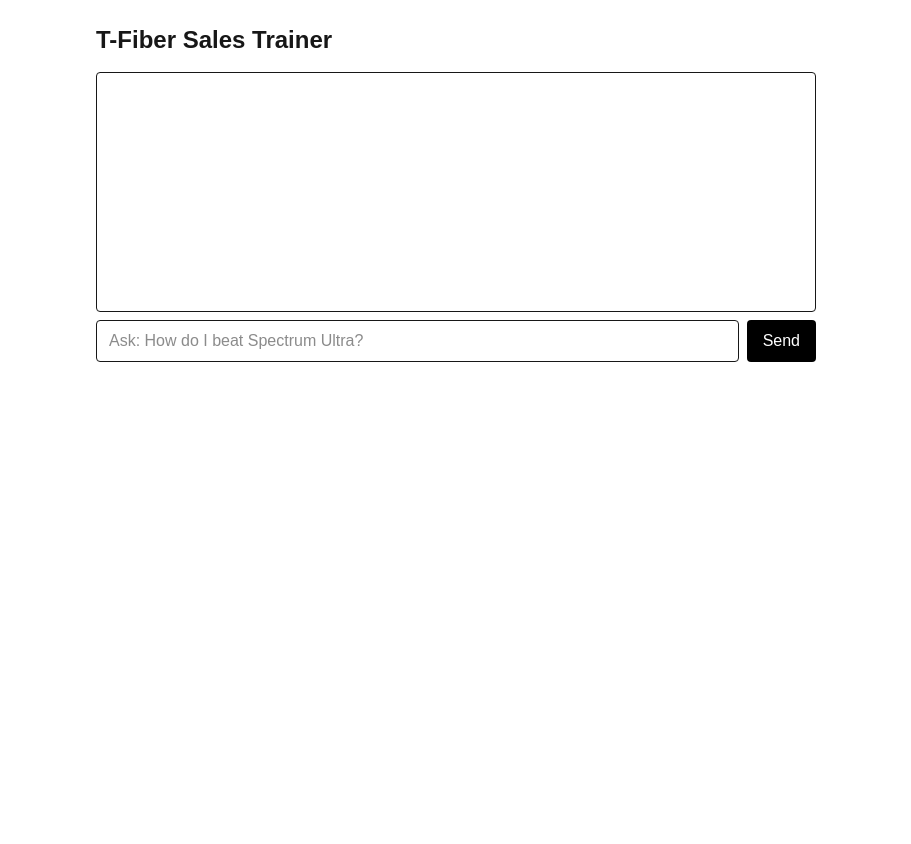
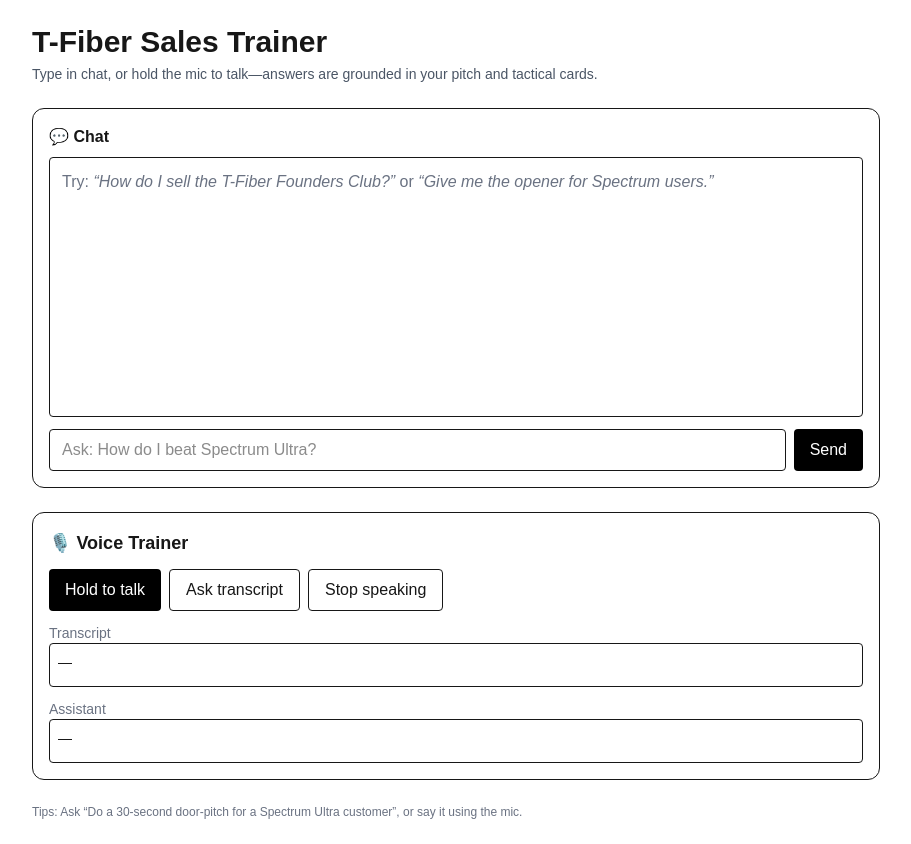
Before and after one commit to mtoheeds/tfiber-web, a Next.js app: page / in a window 1280 px wide. Shown: the whole page, without its empty margins (184-1095 px from the left). Before the commit the page ends 800 px from the top, so only its background shows below. Built offline with nearby package versions, Linux system fonts and the light colour scheme.

Commit message:
feat: add VoiceAgent (push-to-talk) and UI card

```diff
--- a/package.json
+++ b/package.json
@@ -15,7 +15,8 @@
     "openai": "^5.22.0",
     "pg": "^8.16.3",
     "react": "19.1.0",
-    "react-dom": "19.1.0"
+    "react-dom": "19.1.0",
+    "tavily": "^1.0.2"
   },
   "devDependencies": {
     "@eslint/eslintrc": "^3",
--- a/src/app/page.tsx
+++ b/src/app/page.tsx
@@ -1,15 +1,34 @@
-import ChatBox from "@/components/ChatBox";
+"use client";
 
-// Prevent static prerender errors while you're wiring APIs
-export const dynamic = "force-dynamic";
-// (Optional) If you previously used edge runtime and don't need it:
-export const runtime = "nodejs";
+import dynamic from "next/dynamic";
+
+const ChatBox = dynamic(() => import("@/components/ChatBox"), { ssr: false });
+const VoiceAgent = dynamic(() => import("@/components/VoiceAgent"), { ssr: false });
 
 export default function Home() {
   return (
-    <main className="max-w-3xl mx-auto p-6 space-y-4">
-      <h1 className="text-2xl font-bold">T-Fiber Sales Trainer</h1>
-      <ChatBox />
+    <main className="mx-auto max-w-4xl p-6 space-y-6">
+      <header className="space-y-1">
+        <h1 className="text-3xl font-bold">T-Fiber Sales Trainer</h1>
+        <p className="text-sm text-gray-600">
+          Type in chat, or hold the mic to talk—answers are grounded in your pitch and tactical cards.
+        </p>
+      </header>
+
+      {/* Chat */}
+      <section className="rounded-xl border p-4 bg-white">
+        <h2 className="font-semibold mb-2">💬 Chat</h2>
+        <ChatBox />
+      </section>
+
+      {/* Voice */}
+      <section>
+        <VoiceAgent />
+      </section>
+
+      <footer className="text-xs text-gray-500">
+        Tips: Ask “Do a 30-second door-pitch for a Spectrum Ultra customer”, or say it using the mic.
+      </footer>
     </main>
   );
 }
--- a/src/components/ChatBox.tsx
+++ b/src/components/ChatBox.tsx
@@ -1,16 +1,28 @@
 "use client";
 
-import { useState } from "react";
+import { useEffect, useRef, useState } from "react";
+
+type Msg = { role: "user" | "assistant"; text: string };
 
 export default function ChatBox() {
   const [input, setInput] = useState("");
-  const [lines, setLines] = useState<string[]>([]);
+  const [msgs, setMsgs] = useState<Msg[]>([]);
+  const [pending, setPending] = useState(false);
+  const listRef = useRef<HTMLDivElement>(null);
+
+  // keep the view scrolled to the last message
+  useEffect(() => {
+    listRef.current?.scrollTo({ top: listRef.current.scrollHeight, behavior: "smooth" });
+  }, [msgs, pending]);
 
   async function send() {
     const q = input.trim();
-    if (!q) return;
-    setLines(l => [...l, `user: ${q}`]);
+    if (!q || pending) return;
+
+    // add user message optimistically
+    setMsgs((m) => [...m, { role: "user", text: q }]);
     setInput("");
+    setPending(true);
 
     try {
       const res = await fetch("/api/chat", {
@@ -18,29 +30,119 @@
         headers: { "Content-Type": "application/json" },
         body: JSON.stringify({ message: q }),
       });
-      const data = await res.json();
-      if (data?.text) setLines(l => [...l, `assistant: ${data.text}`]);
-      else setLines(l => [...l, `assistant: Error`]);
-    } catch (e) {
-      setLines(l => [...l, `assistant: Error`]);
+
+      // Try to parse JSON; handle non-2xx and non-JSON gracefully
+      let assistantText = "";
+      try {
+        const data = await res.json();
+        assistantText =
+          (data?.text as string) ||
+          (data?.answer as string) ||
+          (data?.message as string) ||
+          (data?.error as string) ||
+          "";
+      } catch {
+        // If the server didn't return JSON, fall back to generic message
+        assistantText = "";
+      }
+
+      if (!res.ok) {
+        const reason = assistantText || `HTTP ${res.status}`;
+        setMsgs((m) => [
+          ...m,
+          {
+            role: "assistant",
+            text: `Sorry—something went wrong processing that. (${reason})`,
+          },
+        ]);
+      } else if (assistantText) {
+        setMsgs((m) => [...m, { role: "assistant", text: assistantText }]);
+      } else {
+        setMsgs((m) => [
+          ...m,
+          {
+            role: "assistant",
+            text:
+              "I couldn't generate a response. Please try rephrasing your question (e.g., “How do I position fiber vs Spectrum Ultra during peak hours?”).",
+          },
+        ]);
+      }
+    } catch (err: any) {
+      setMsgs((m) => [
+        ...m,
+        {
+          role: "assistant",
+          text: `Network error. Please check your connection and try again.${
+            err?.message ? ` (${err.message})` : ""
+          }`,
+        },
+      ]);
+    } finally {
+      setPending(false);
+    }
+  }
+
+  function onKeyDown(e: React.KeyboardEvent<HTMLInputElement>) {
+    // Enter sends; Shift+Enter makes a newline (for multiline <textarea>, but we’re using <input>)
+    if (e.key === "Enter") {
+      e.preventDefault();
+      send();
     }
   }
 
   return (
-    <div className="space-y-2">
-      <div className="min-h-[240px] rounded border p-3 font-mono whitespace-pre-wrap">
-        {lines.join("\n")}
+    <div className="space-y-3">
+      <div
+        ref={listRef}
+        className="min-h-[260px] max-h-[420px] overflow-y-auto rounded border p-3 bg-white"
+      >
+        {msgs.length === 0 && (
+          <div className="text-gray-500">
+            Try: <em>“How do I sell the T-Fiber Founders Club?”</em> or{" "}
+            <em>“Give me the opener for Spectrum users.”</em>
+          </div>
+        )}
+
+        <div className="space-y-3">
+          {msgs.map((m, i) => (
+            <div key={i} className="leading-relaxed">
+              <span
+                className={
+                  m.role === "user" ? "font-semibold text-sky-700" : "font-semibold text-fuchsia-700"
+                }
+              >
+                {m.role}:
+              </span>{" "}
+              <span className="whitespace-pre-wrap break-words">{m.text}</span>
+            </div>
+          ))}
+
+          {pending && (
+            <div>
+              <span className="font-semibold text-fuchsia-700">assistant:</span>{" "}
+              <span className="text-gray-500">Typing…</span>
+            </div>
+          )}
+        </div>
       </div>
+
       <div className="flex gap-2">
         <input
           className="flex-1 border rounded px-3 py-2"
           placeholder="Ask: How do I beat Spectrum Ultra?"
           value={input}
-          onChange={e => setInput(e.target.value)}
-          onKeyDown={e => e.key === "Enter" && send()}
+          onChange={(e) => setInput(e.target.value)}
+          onKeyDown={onKeyDown}
+          disabled={pending}
         />
-        <button className="px-4 py-2 rounded bg-black text-white" onClick={send}>
-          Send
+        <button
+          className={`px-4 py-2 rounded text-white ${
+            pending ? "bg-gray-400 cursor-not-allowed" : "bg-black"
+          }`}
+          onClick={send}
+          disabled={pending}
+        >
+          {pending ? "Sending…" : "Send"}
         </button>
       </div>
     </div>
--- /dev/null
+++ b/src/components/VoiceAgent.tsx
@@ -0,0 +1,145 @@
+"use client";
+
+import { useEffect, useRef, useState } from "react";
+
+type SR =
+  | (typeof window extends any ? (window & { webkitSpeechRecognition?: any })["SpeechRecognition"] : any)
+  | any;
+
+/**
+ * Simple push-to-talk voice agent:
+ * - Uses Web Speech API for mic input (Chrome/Edge: webkitSpeechRecognition)
+ * - Sends transcript to /api/chat
+ * - Speaks the assistant reply with speechSynthesis
+ */
+export default function VoiceAgent() {
+  const [supported, setSupported] = useState(false);
+  const [listening, setListening] = useState(false);
+  const [busy, setBusy] = useState(false);
+  const [transcript, setTranscript] = useState("");
+  const [lastReply, setLastReply] = useState("");
+  const recogRef = useRef<any>(null);
+
+  useEffect(() => {
+    const SR: any =
+      (window as any).SpeechRecognition || (window as any).webkitSpeechRecognition;
+    if (SR) {
+      const r = new SR();
+      r.lang = "en-US";
+      r.interimResults = true;
+      r.continuous = false;
+
+      r.onresult = (e: SpeechRecognitionEvent) => {
+        let t = "";
+        for (const res of e.results as any) {
+          t += res[0].transcript;
+        }
+        setTranscript(t.trim());
+      };
+
+      r.onend = () => setListening(false);
+      r.onerror = () => setListening(false);
+
+      recogRef.current = r;
+      setSupported(true);
+    } else {
+      setSupported(false);
+    }
+  }, []);
+
+  async function ask(q: string) {
+    if (!q) return;
+    setBusy(true);
+    try {
+      const res = await fetch("/api/chat", {
+        method: "POST",
+        headers: { "Content-Type": "application/json" },
+        body: JSON.stringify({ message: q }),
+      });
+      const data = await res.json();
+      const text = data?.text || "Sorry, I couldn’t generate a response.";
+      setLastReply(text);
+
+      // Speak it
+      if ("speechSynthesis" in window) {
+        const u = new SpeechSynthesisUtterance(text);
+        u.rate = 1;
+        u.pitch = 1;
+        window.speechSynthesis.cancel();
+        window.speechSynthesis.speak(u);
+      }
+    } catch (e) {
+      setLastReply("Error contacting the server.");
+    } finally {
+      setBusy(false);
+    }
+  }
+
+  function start() {
+    setTranscript("");
+    if (recogRef.current && !listening) {
+      setListening(true);
+      recogRef.current.start();
+    }
+  }
+
+  function stop() {
+    if (recogRef.current && listening) {
+      recogRef.current.stop();
+    }
+  }
+
+  return (
+    <div className="rounded-xl border p-4 space-y-3 bg-white">
+      <div className="flex items-center justify-between">
+        <h3 className="font-semibold text-lg">🎙️ Voice Trainer</h3>
+        {!supported && (
+          <span className="text-xs text-red-600">
+            Your browser doesn’t support speech recognition (use Chrome/Edge).
+          </span>
+        )}
+      </div>
+
+      <div className="flex gap-2">
+        <button
+          onMouseDown={start}
+          onMouseUp={stop}
+          onTouchStart={start}
+          onTouchEnd={stop}
+          disabled={!supported || busy}
+          className={`px-4 py-2 rounded text-white ${listening ? "bg-red-600" : "bg-black"} disabled:opacity-50`}
+          title="Hold to talk"
+        >
+          {listening ? "Listening… release to stop" : "Hold to talk"}
+        </button>
+
+        <button
+          onClick={() => ask(transcript)}
+          disabled={!transcript || busy}
+          className="px-4 py-2 rounded border"
+        >
+          Ask transcript
+        </button>
+
+        <button
+          onClick={() => window.speechSynthesis?.cancel()}
+          className="px-4 py-2 rounded border"
+        >
+          Stop speaking
+        </button>
+      </div>
+
+      <div className="text-sm">
+        <div className="text-gray-500">Transcript</div>
+        <div className="rounded border p-2 min-h-[44px]">{transcript || "—"}</div>
+      </div>
+
+      <div className="text-sm">
+        <div className="text-gray-500">Assistant</div>
+        <div className="rounded border p-2 min-h-[44px] whitespace-pre-wrap">
+          {busy ? "Thinking…" : lastReply || "—"}
+        </div>
+      </div>
+    </div>
+  );
+}
```
Also changed, not shown: 1 other file (tests, documents, lock files or other folders).
